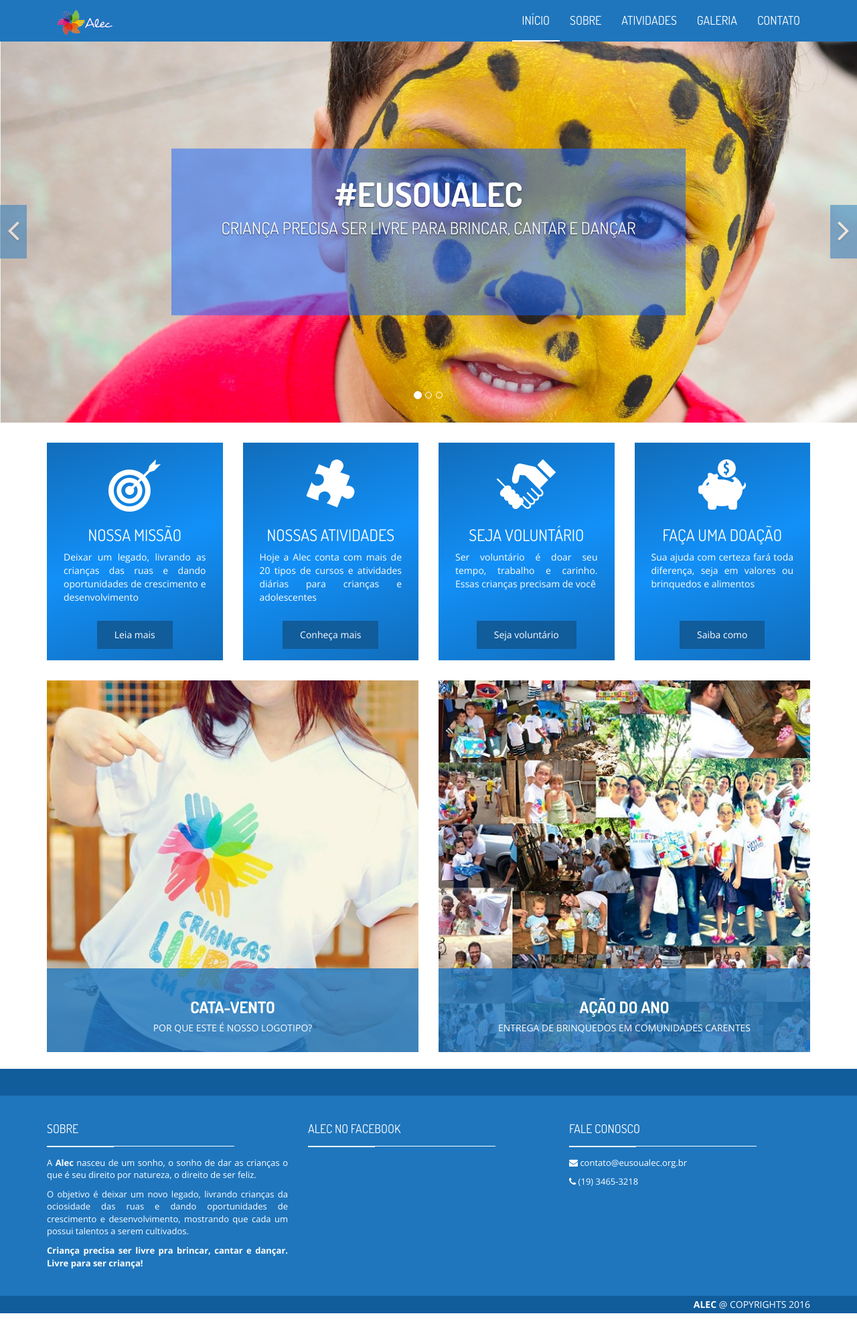
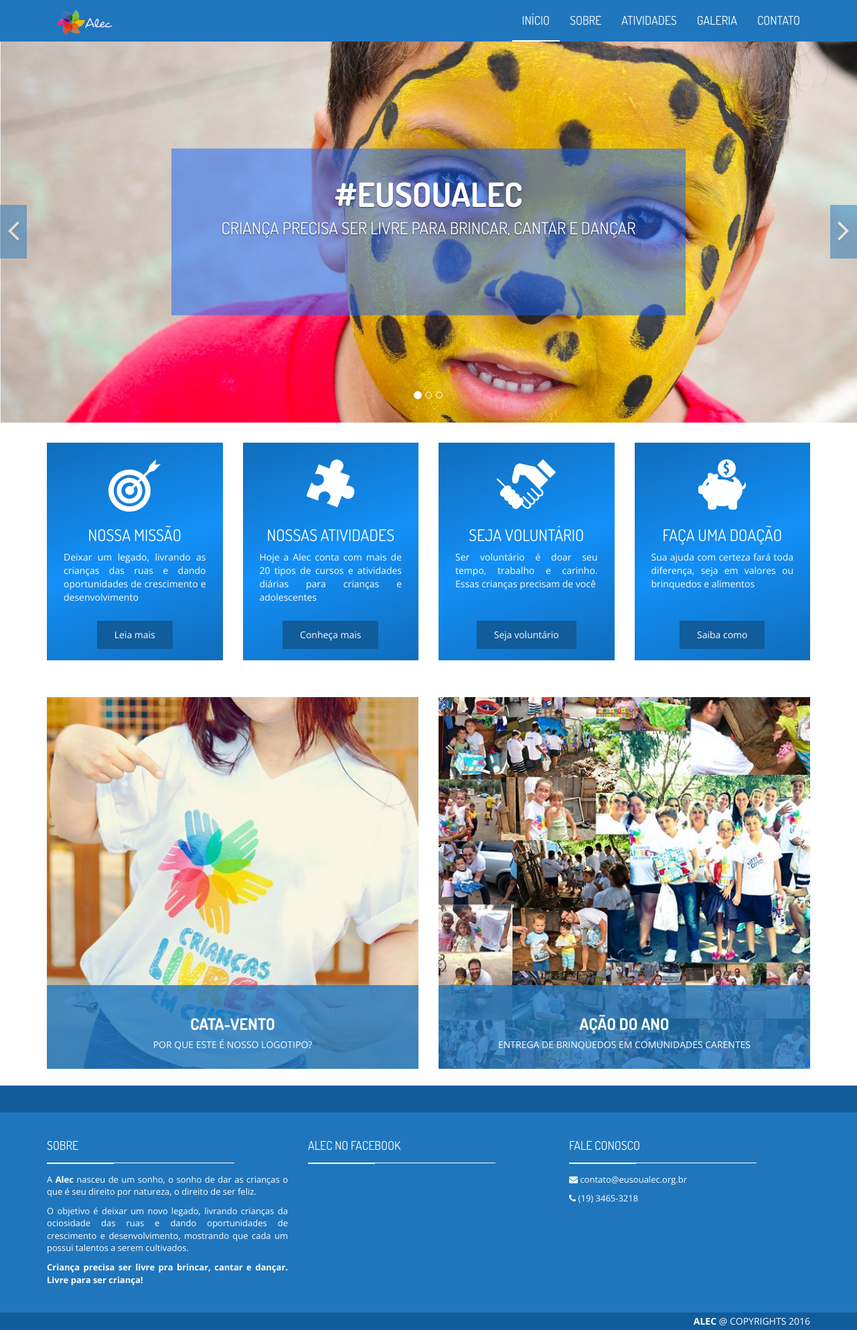
Before and after one commit to eusoualec/eusoualec.github.io, a Jekyll site: the page built from index.html, in a window 1280 px wide. Shown: the whole page at 67% size. Built offline with Jekyll 4.4.1, drawn with Linux system fonts in a browser that asks for light colours; nearby versions of some CDN libraries; before the commit the page ends 1961 px from its top, so only the background shows below that; grey boxes are pictures that could not be loaded.

Commit message:
Extraída seção "destaques" para um include

```diff
--- /dev/null
+++ b/_includes/destaques.html
@@ -0,0 +1,86 @@
+<div class="section-home about-us fadeIn animated">
+
+        <div class="row">
+
+            <div class="col-md-3 col-sm-6">
+
+              <div class="about-us-col">
+
+                    <div class="col-icon-wrapper">
+                      <img src="assets/images/icons/our-mission-icon.png" alt="">
+                    </div>
+                    <h3 class="col-title">Nossa Missão</h3>
+                    <div class="col-details">
+
+                      <p>Deixar um legado, livrando as crianças das ruas e dando oportunidades de crescimento e desenvolvimento</p>
+
+                    </div>
+                    <a href="#" class="btn btn-primary">Leia mais</a>
+
+              </div>
+
+            </div>
+
+
+            <div class="col-md-3 col-sm-6">
+
+              <div class="about-us-col">
+
+                    <div class="col-icon-wrapper">
+                      <img src="assets/images/icons/programs-icon.png" alt="">
+                    </div>
+                    <h3 class="col-title">Nossas atividades</h3>
+                    <div class="col-details">
+
+                      <p>Hoje a Alec conta com mais de 20 tipos de cursos e atividades diárias para crianças e adolescentes</p>
+
+                    </div>
+                    <a href="#" class="btn btn-primary">Conheça mais</a>
+
+              </div>
+
+            </div>
+
+
+            <div class="col-md-3 col-sm-6">
+
+              <div class="about-us-col">
+
+                    <div class="col-icon-wrapper">
+                      <img src="assets/images/icons/help-icon.png" alt="">
+                    </div>
+                    <h3 class="col-title">Seja voluntário</h3>
+                    <div class="col-details">
+
+                      <p>Ser voluntário é doar seu tempo, trabalho e carinho. Essas crianças precisam de você </p>
+
+                    </div>
+                    <a href="#" class="btn btn-primary">Seja voluntário</a>
+
+              </div>
+
+            </div>
+
+
+            <div class="col-md-3 col-sm-6">
+
+              <div class="about-us-col">
+
+                    <div class="col-icon-wrapper">
+                      <img src="assets/images/icons/make-donation-icon.png" alt="">
+                    </div>
+                    <h3 class="col-title">Faça uma doação</h3>
+                    <div class="col-details">
+
+                      <p>Sua ajuda com certeza fará toda diferença, seja em valores ou brinquedos e alimentos</p>
+
+                    </div>
+                    <a href="#" class="btn btn-primary">Saiba como</a>
+
+              </div>
+
+            </div>
+
+        </div>
+
+</div> <!-- /.about-us -->
--- a/index.html
+++ b/index.html
@@ -88,98 +88,9 @@
 
     </div><!-- /.carousel -->
 
-    <div class="section-home about-us fadeIn animated">
-
-        <div class="container">
-
-            <div class="row">
-
-                <div class="col-md-3 col-sm-6">
-
-                  <div class="about-us-col">
-
-                        <div class="col-icon-wrapper">
-                          <img src="assets/images/icons/our-mission-icon.png" alt="">
-                        </div>
-                        <h3 class="col-title">Nossa Missão</h3>
-                        <div class="col-details">
-
-                          <p>Deixar um legado, livrando as crianças das ruas e dando oportunidades de crescimento e desenvolvimento</p>
-
-                        </div>
-                        <a href="#" class="btn btn-primary">Leia mais</a>
-
-                  </div>
-
-                </div>
-
-
-                <div class="col-md-3 col-sm-6">
-
-                  <div class="about-us-col">
-
-                        <div class="col-icon-wrapper">
-                          <img src="assets/images/icons/programs-icon.png" alt="">
-                        </div>
-                        <h3 class="col-title">Nossas atividades</h3>
-                        <div class="col-details">
-
-                          <p>Hoje a Alec conta com mais de 20 tipos de cursos e atividades diárias para crianças e adolescentes</p>
-
-                        </div>
-                        <a href="#" class="btn btn-primary">Conheça mais</a>
-
-                  </div>
-
-                </div>
-
-
-                <div class="col-md-3 col-sm-6">
-
-                  <div class="about-us-col">
-
-                        <div class="col-icon-wrapper">
-                          <img src="assets/images/icons/help-icon.png" alt="">
-                        </div>
-                        <h3 class="col-title">Seja voluntário</h3>
-                        <div class="col-details">
-
-                          <p>Ser voluntário é doar seu tempo, trabalho e carinho. Essas crianças precisam de você </p>
-
-                        </div>
-                        <a href="#" class="btn btn-primary">Seja voluntário</a>
-
-                  </div>
-
-                </div>
-
-
-                <div class="col-md-3 col-sm-6">
-
-                  <div class="about-us-col">
-
-                        <div class="col-icon-wrapper">
-                          <img src="assets/images/icons/make-donation-icon.png" alt="">
-                        </div>
-                        <h3 class="col-title">Faça uma doação</h3>
-                        <div class="col-details">
-
-                          <p>Sua ajuda com certeza fará toda diferença, seja em valores ou brinquedos e alimentos</p>
-
-                        </div>
-                        <a href="#" class="btn btn-primary">Saiba como</a>
-
-                  </div>
-
-                </div>
-
-
-
-            </div>
-
-        </div>
-
-    </div> <!-- /.about-us -->
+    <div class="container">
+    {% include destaques.html %}
+    </div>
 
     <div class="section-home home-reasons">
 
```
Also changed, not shown: about.html (+1 -93 lines).
